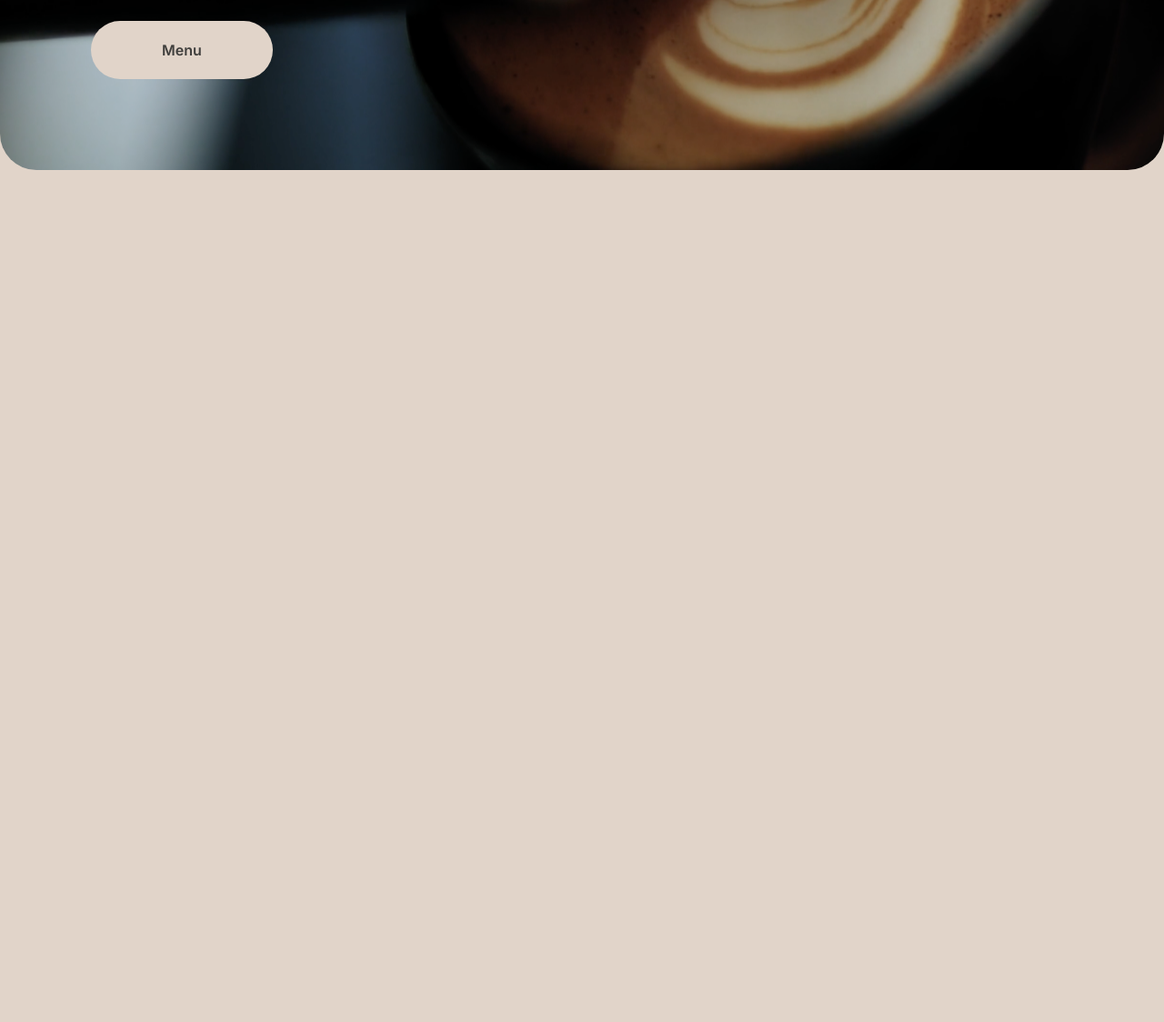
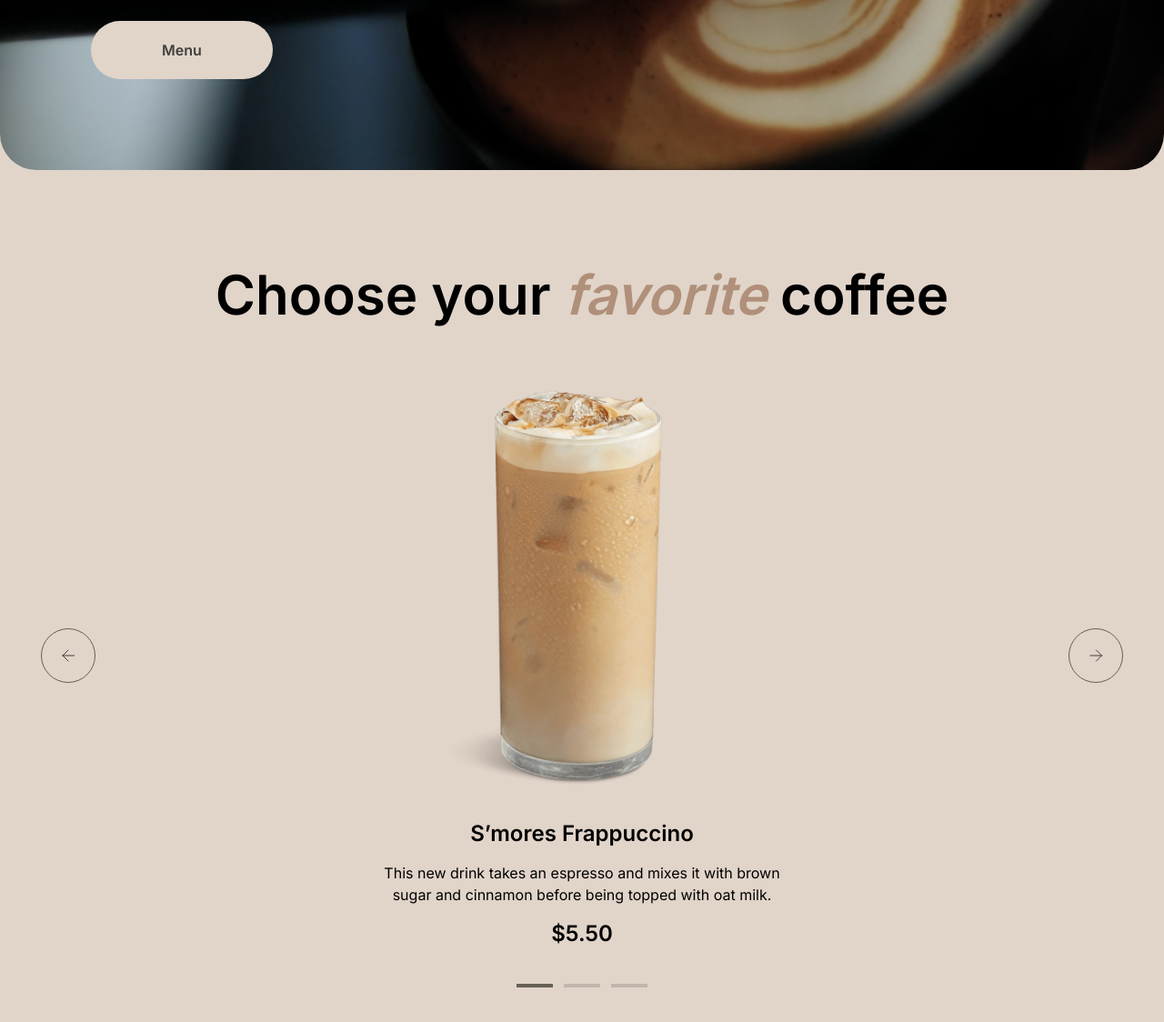
Before and after one commit to Lelik7777/coffee-house, a website built with webpack: page index.html in a window 1280 px wide. Shown: the part 556-1680 px from the top of the page at 91% size. Before the commit the page ends 843 px from the top, so only its background shows below. Built offline with nearby package versions, Linux system fonts and the light colour scheme; files whose address does not match are found by name.

Commit message:
feat: add section favarite-coffee and styles for it

```diff
--- a/index.html
+++ b/index.html
@@ -35,5 +35,54 @@
         <div class="enjoy__button"><a href="#" class="button button__primary">Menu</a></div>
       </div>
     </section>
+    <section class="favorite-coffee">
+      <div class="wrapper favorite-coffee__wrapper">
+        <h2 class="favorite-coffee__title">Choose your <span>favorite</span> coffee</h2>
+        <div class="favorite-coffee__slider">
+          <div class="slider__container">
+            <div class="card">
+              <img src="./src/assets/images/favorite-coffee/coffee-slider-1.png" alt="coffee1" />
+              <div class="card__content">
+                <h3 class="card__title">S’mores Frappuccino</h3>
+                <div class="card__text">
+                  This new drink takes an espresso and mixes it with brown sugar and cinnamon before being topped with
+                  oat milk.
+                </div>
+                <div class="card__price">$5.50</div>
+              </div>
+            </div>
+            <div class="card">
+              <img src="./src/assets/images/favorite-coffee/coffee-slider-2.png" alt="coffee1" />
+              <div class="card__content">
+                <h3 class="card__title">S’mores Frappuccino</h3>
+                <div class="card__text">
+                  This new drink takes an espresso and mixes it with brown sugar and cinnamon before being topped with
+                  oat milk.
+                </div>
+                <div class="card__price">$5.50</div>
+              </div>
+            </div>
+            <div class="card">
+              <img src="./src/assets/images/favorite-coffee/coffee-slider-3.png" alt="coffee1" />
+              <div class="card__content">
+                <h3 class="card__title">S’mores Frappuccino</h3>
+                <div class="card__text">
+                  This new drink takes an espresso and mixes it with brown sugar and cinnamon before being topped with
+                  oat milk.
+                </div>
+                <div class="card__price">$5.50</div>
+              </div>
+            </div>
+          </div>
+          <div id="button_left" class="slider__button"></div>
+          <div id="button_right" class="slider__button"></div>
+        </div>
+        <div class="slider__lines">
+          <span class="slider__line active"></span>
+          <span class="slider__line"></span>
+          <span class="slider__line"></span>
+        </div>
+      </div>
+    </section>
   </body>
 </html>
--- /dev/null
+++ b/src/sass/components/_favorite-coffee.scss
@@ -0,0 +1,79 @@
+.favorite-coffee {
+  padding: 0 0 100px;
+}
+
+.favorite-coffee__wrapper {
+  display: flex;
+  flex-direction: column;
+  align-items: center;
+  gap: 40px;
+  position: relative;
+}
+.favorite-coffee__title {
+  text-align: center;
+
+  span {
+    font-style: italic;
+    color: $color-text-accent;
+  }
+}
+
+.favorite-coffee__slider {
+  width: 480px;
+  margin: 0 auto;
+  overflow: hidden;
+}
+.slider__container {
+  display: flex;
+  position: relative;
+  left: 0;
+}
+.card {
+  max-width: 480px;
+  display: flex;
+  flex-direction: column;
+  gap: 20px;
+  & img {
+    max-width: 480px;
+    max-height: 480px;
+  }
+}
+.card__content {
+  display: flex;
+  flex-direction: column;
+  align-items: center;
+  gap: 16px;
+}
+.card__text {
+  text-align: center;
+}
+.card__price {
+  @include font(2.4rem, 3rem, 600);
+}
+.slider__button {
+  position: absolute;
+  top: calc(50% + 5px);
+  width: 60px;
+  height: 60px;
+}
+#button_left {
+  background-image: url(../assets/icons/button-icon-dark-left.svg);
+  left: 45px;
+}
+#button_right {
+  background-image: url(../assets/icons/button-icon-dark-right.svg);
+  right: 45px;
+}
+.slider__lines {
+  display: flex;
+  gap: 12px;
+}
+
+.slider__line {
+  width: 40px;
+  height: 4px;
+  background-color: $color-border-light;
+  &.active {
+    background-color: $color-border-dark;
+  }
+}
--- a/src/sass/style.scss
+++ b/src/sass/style.scss
@@ -12,3 +12,4 @@
 @import "./layouts/navigation";
 
 @import "./components/injoy";
+@import "./components/favorite-coffee";
```
Also changed, not shown: src/assets/images/favorite-coffee/coffee-slider-2.png (added), src/assets/images/favorite-coffee/coffee-slider-3.png (added).
